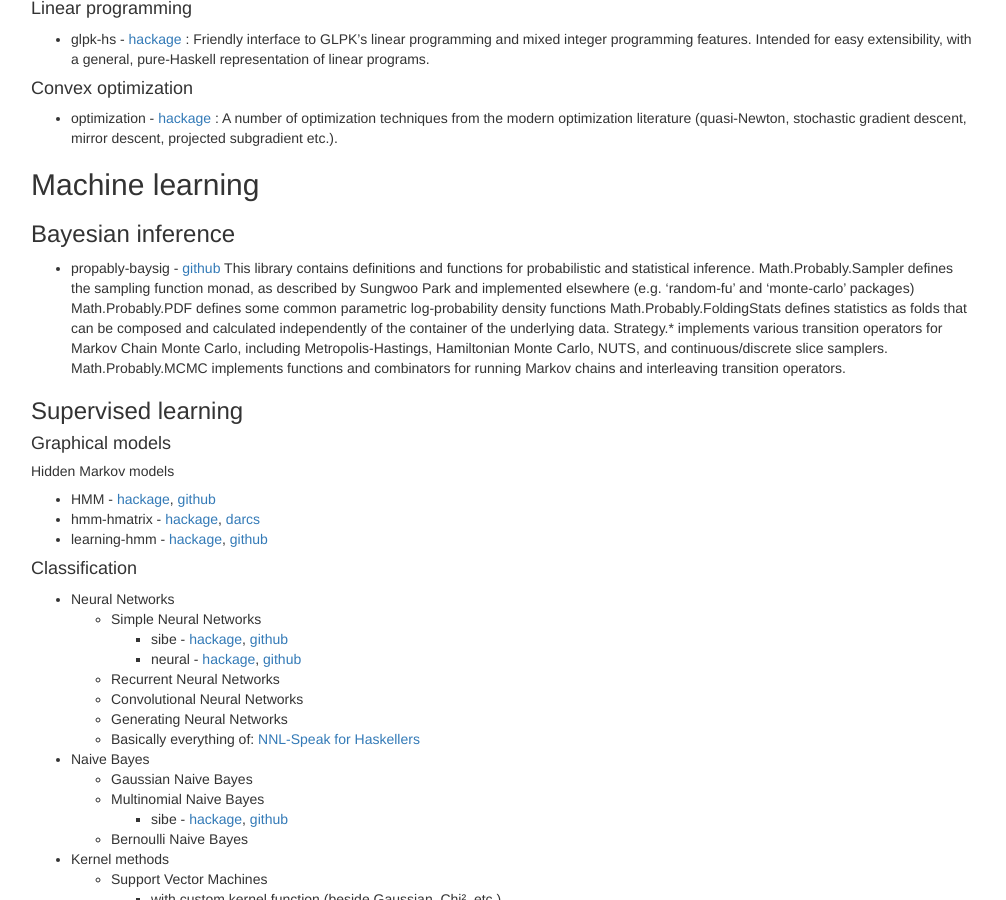
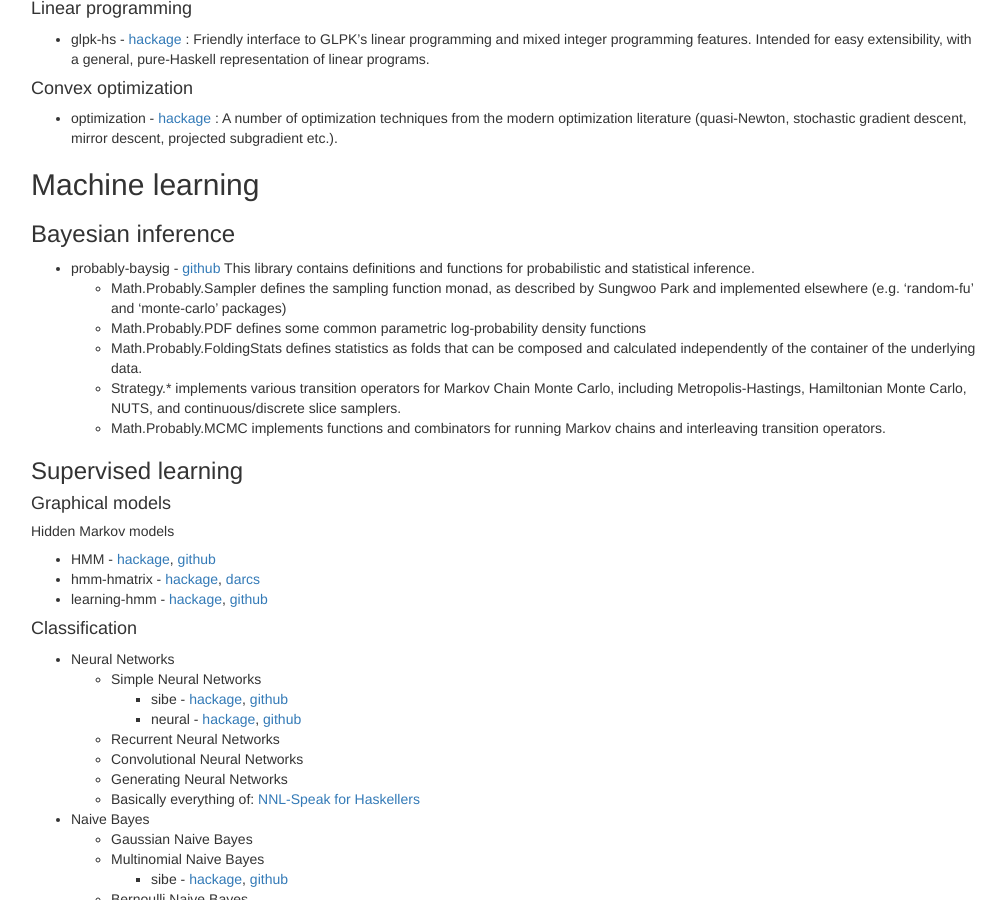
Before and after one commit to DataHaskell/docs, a Jekyll site: the page built from _posts/2016-10-19-current-environment.md, in a window 1280 px wide and 900 px high, scrolled down 1699 px. Shown: the whole window, without its empty margins (234-1240 px from the left). Built offline with Jekyll 4.4.1, drawn with Linux system fonts in a browser that asks for light colours.

Commit message:
Update 2016-10-19-current-environment.md

```diff
--- a/_posts/2016-10-19-current-environment.md
+++ b/_posts/2016-10-19-current-environment.md
@@ -49,9 +49,9 @@ Contents :
 - labels - [hackage](https://hackage.haskell.org/package/labels) : Declare and access tuple fields with labels. An approach to anonymous records.
 - analyze - [hackage](https://hackage.haskell.org/package/analyze), [github](https://github.com/ejconlon/analyze) : `pandas`-like dataframe operations for tabular data with CSV interface.
 - kraps-h - [github](https://github.com/krapsh/kraps-haskell) : Haskell bindings to Apache Spark. The library consists of:
-  - a specification to describe data pipelines in a language-agnostic manner, and a communication protocol to submit these pipelines to Spark.
-  - a serving library, called krapsh-server, that implements this specification on top of Spark. It is written in Scala and is loaded as a standard Spark package.
-  - a client written in Haskell that sends pipelines to Spark for execution. In addition, this client serves as an experimental platform for whole-program optimization and verification, as well as compiler-enforced type checking.
+  * a specification to describe data pipelines in a language-agnostic manner, and a communication protocol to submit these pipelines to Spark.
+  * a serving library, called krapsh-server, that implements this specification on top of Spark. It is written in Scala and is loaded as a standard Spark package.
+  * a client written in Haskell that sends pipelines to Spark for execution. In addition, this client serves as an experimental platform for whole-program optimization and verification, as well as compiler-enforced type checking.
 
 <h3 id="arrays">Efficient arrays</h3>
 
@@ -100,12 +100,12 @@ Contents :
 
 
 <h3 id="bayes">Bayesian inference</h3>
-  - propably-baysig - [github](https://github.com/glutamate/probably-baysig) This library contains definitions and functions for probabilistic and statistical inference.
-Math.Probably.Sampler defines the sampling function monad, as described by Sungwoo Park and implemented elsewhere (e.g. 'random-fu' and 'monte-carlo' packages)
-Math.Probably.PDF defines some common parametric log-probability density functions
-Math.Probably.FoldingStats defines statistics as folds that can be composed and calculated independently of the container of the underlying data.
-Strategy.* implements various transition operators for Markov Chain Monte Carlo, including Metropolis-Hastings, Hamiltonian Monte Carlo, NUTS, and continuous/discrete slice samplers.
-Math.Probably.MCMC implements functions and combinators for running Markov chains and interleaving transition operators.
+  - probably-baysig - [github](https://github.com/glutamate/probably-baysig) This library contains definitions and functions for probabilistic and statistical inference.
+    * Math.Probably.Sampler defines the sampling function monad, as described by Sungwoo Park and implemented elsewhere (e.g. 'random-fu' and 'monte-carlo' packages)
+    * Math.Probably.PDF defines some common parametric log-probability density functions
+    * Math.Probably.FoldingStats defines statistics as folds that can be composed and calculated independently of the container of the underlying data.
+    * Strategy.* implements various transition operators for Markov Chain Monte Carlo, including Metropolis-Hastings, Hamiltonian Monte Carlo, NUTS, and continuous/discrete slice samplers.
+    * Math.Probably.MCMC implements functions and combinators for running Markov chains and interleaving transition operators.
 
 
 <h3 id="supervised">Supervised learning</h3>
```
